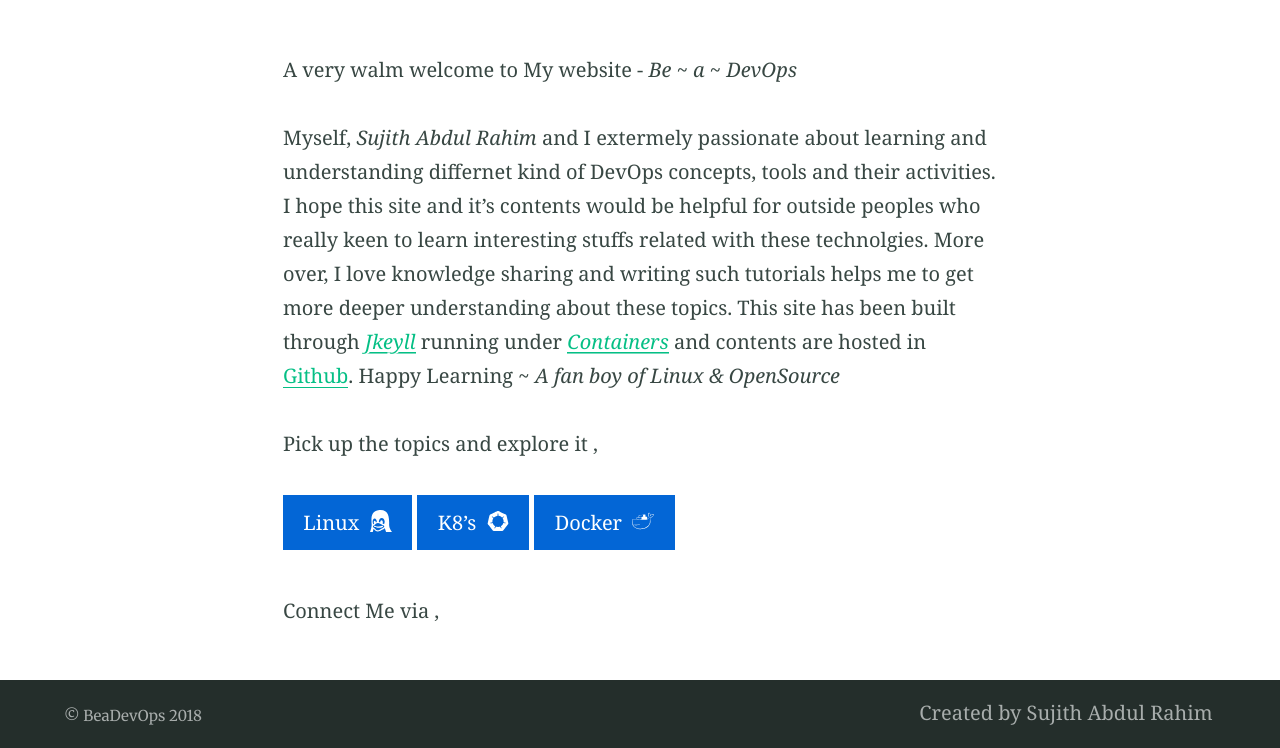
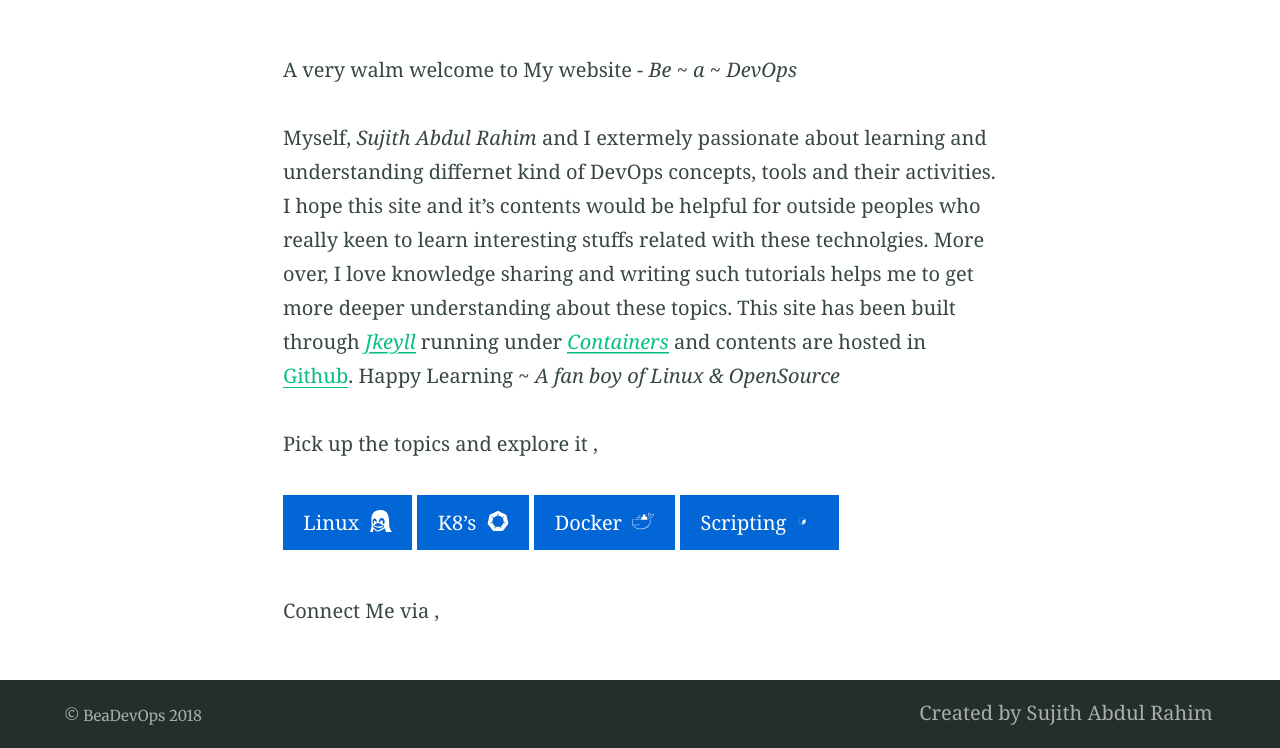
Before and after one commit to sujiar37/beadevops, a Jekyll site: the page built from index.md, in a window 1280 px wide. Shown: the part 424-1172 px from the top of the page. Built offline with Jekyll 4.4.1, drawn with Linux system fonts in a browser that asks for light colours; our own code applies the rules of GitHub Pages for plain Markdown files.

Commit message:
index.md

```diff
--- a/index.md
+++ b/index.md
@@ -13,13 +13,14 @@ Myself, *Sujith Abdul Rahim* and I extermely passionate about learning and under
 
 Pick up the topics and explore it ,
 
-{% include button.html text="Linux" icon="linux" link="https://www.beadevops.com/404.md" color="#0366d6" %} {% include button.html text="K8's" icon="kubernetes" link="https://www.beadevops.com/linux/404.md" color="#0366d6" %} {% include button.html text="Docker" icon="docker" link="https://www.beadevops.com/404.md" color="#0366d6" %}
-
+{% include button.html text="Linux" icon="linux" link="https://www.beadevops.com/404.md" color="#0366d6" %} {% include button.html text="K8's" icon="kubernetes" link="https://www.beadevops.com/linux/404.md" color="#0366d6" %} {% include button.html text="Docker" icon="docker" link="https://www.beadevops.com/404.md" color="#0366d6" %} {% include button.html text="Scripting" icon="bash" link="https://www.beadevops.com/404.md" color="#0366d6" %}
 
 
 Connect Me via ,
 
 <!--
+{% include button.html text="Docker" icon="docker" link="https://www.beadevops.com/404.md" color="#0366d6" %}
+
 {% include button.html text="Github" icon="github" link="https://github.com/sujiar37" color="#0d94e7" %}
 {% include button.html text="LinkedIN" icon="linkedin" link="https://linkedin.com/in/sujithar37" color="#0d94e7" %}
 {% include button.html text="Mail me" icon="email" link="beadevops@gmail.com" color="#0d94e7" %}
```
Also changed, not shown: _includes/site-icons.svg.
